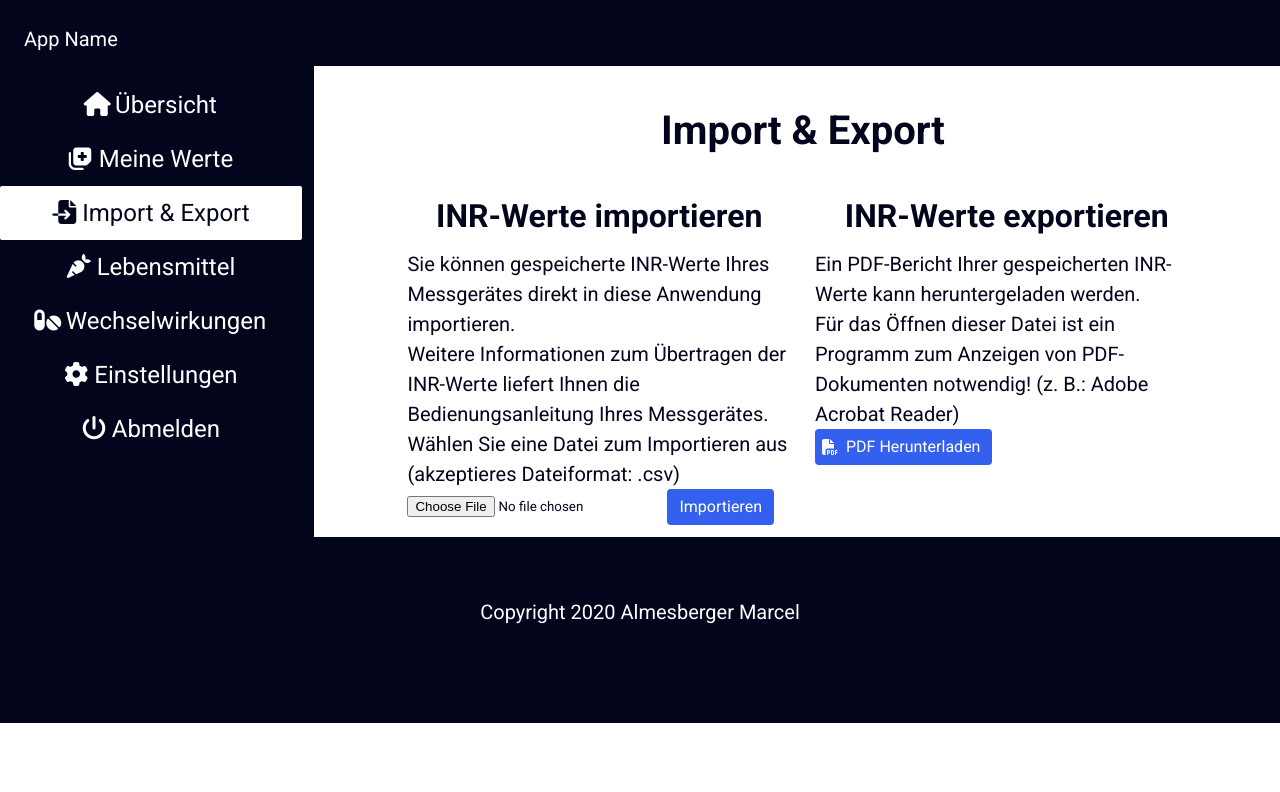
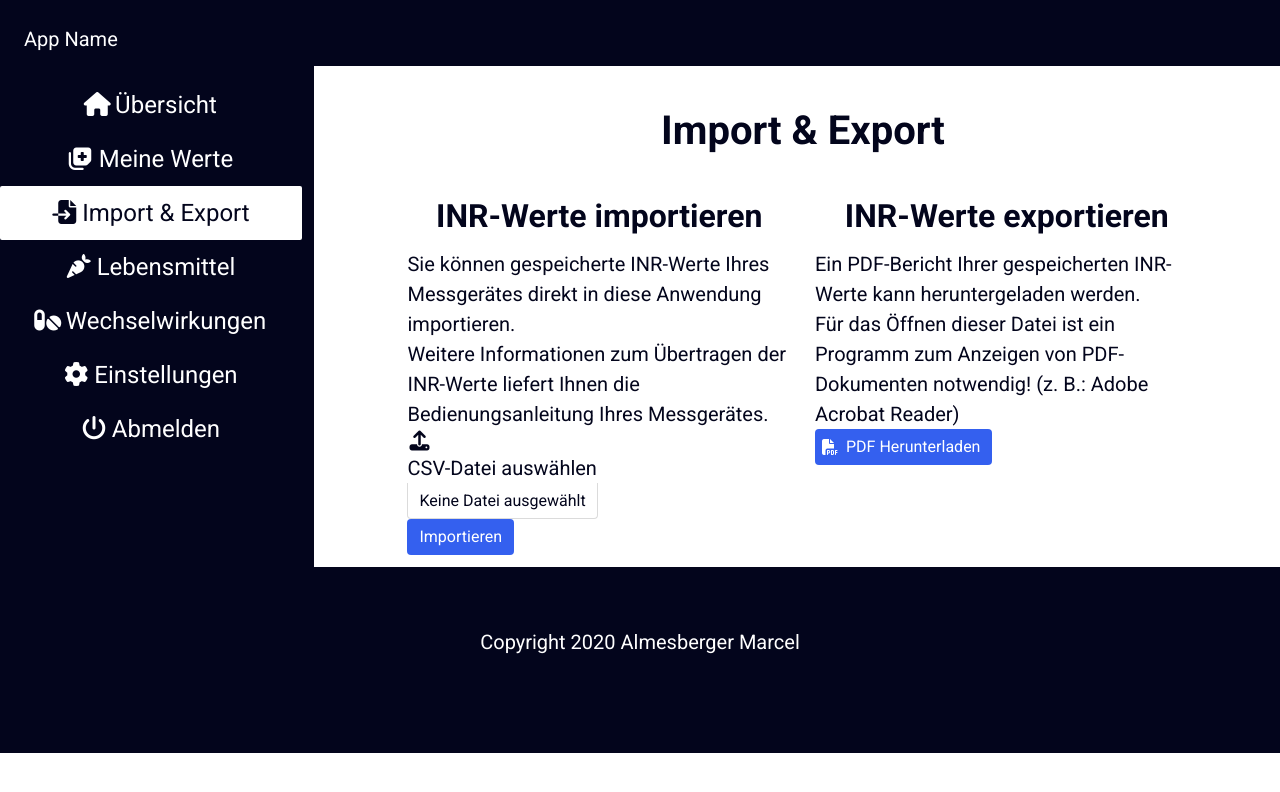
Before and after one commit to marcelalmesberger/Digital-INR-Card, a website: page public/pages/importexport.html in a window 1280 px wide. Drawn offline with Linux system fonts and the light colour scheme.

Commit message:
Update importexport.html

```diff
--- a/public/pages/importexport.html
+++ b/public/pages/importexport.html
@@ -5,7 +5,7 @@
         <meta name="viewport" content="width=device-width, initial-scale=1">
         <title>Import & Export</title>
         <!--Integration of stylesheet with Bulma-->
-        <link rel="stylesheet" href="/styles/css/style.css">
+        <link rel="stylesheet" href="../styles/css/style.css">
         <!--Integration of Fontawesome 5.13.0-->
         <script src="https://kit.fontawesome.com/4956754289.js" crossorigin="anonymous"></script>
          <!--Addionational meta tags for SEO-->
@@ -98,15 +98,23 @@
                                     Weitere Informationen zum Übertragen der INR-Werte liefert Ihnen die Bedienungsanleitung
                                     Ihres Messgerätes.</p>
                                 <form method="POST" action="/public/pages/importexport.html/submit"
-                                      enctype="multipart/form-data" id="upload">
-                                    <label for="fileupload">
-                                        Wählen Sie eine Datei zum Importieren aus (akzeptieres Dateiformat: .csv)
-                                    </label>
-                                    <input type="file" id="fileupload" name="fileupload" accept=".csv">
-                                    <button type="submit" value="Importieren" class="button is-link">
-                                        Importieren
-                                    </button>
+                                      enctype="multipart/form-data" id="upload" class="file has-name is-boxed">
+                                        <label class="file-label">
+                                            <input type="file" id="fileupload" name="fileupload" accept=".csv" class="file-input">
+                                            <span class="icon">
+                                                <i class="fas fa-upload"></i>
+                                            </span>
+                                            <span class="file-label">
+                                                CSV-Datei auswählen
+                                            </span>
+                                            <span class="file-name">
+                                                Keine Datei ausgewählt
+                                            </span>
+                                        </label>
                                 </form>
+                                <button type="submit" value="Importieren" class="button is-link">
+                                    Importieren
+                                </button>
                             </article>
                             <article class="column has-text-primary is-size-5">
                                 <h2 class="title is-3 has-text-centered has-margin-top-15 has-margin-bottom-15">
```
